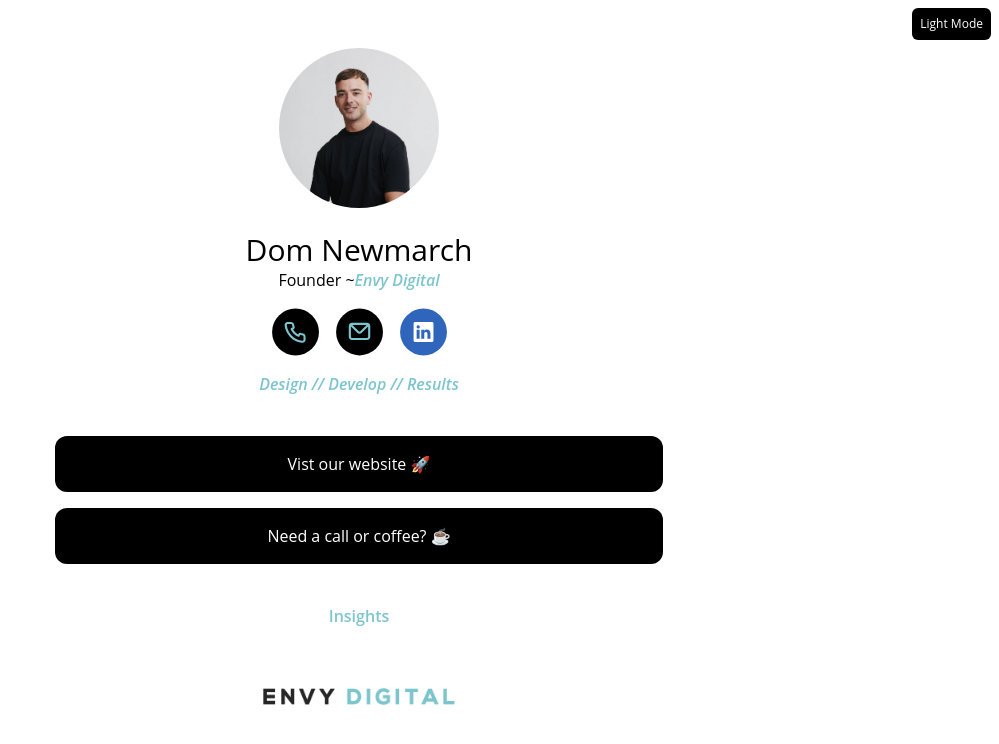
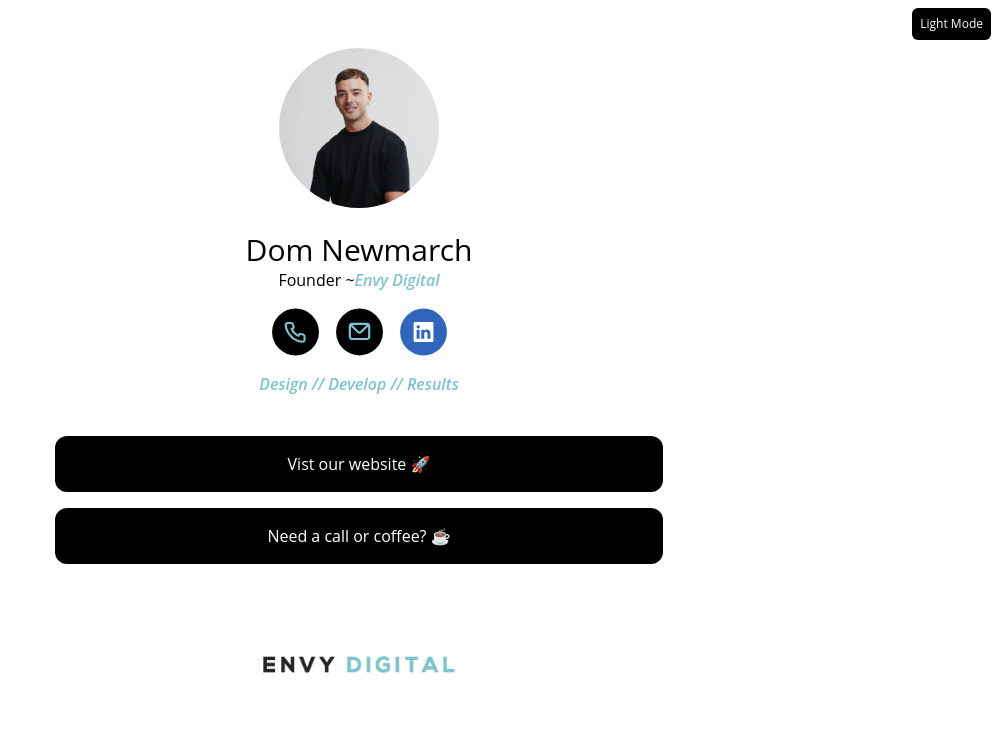
Before and after one commit to Domnewmarch/Envy-Links, a Next.js app: page / in a window 1280 px wide. Shown: the top 744 px of the page, without its empty margins (281-1280 px from the left). Built offline with nearby package versions, Linux system fonts and the light colour scheme.

Commit message:
Update linkBlock.js

```diff
--- a/components/linkBlock.js
+++ b/components/linkBlock.js
@@ -8,7 +8,7 @@
     ]
   },
   {
-    title: 'Insights',
+    title: '',
     links: [
       // { href: 'https://www.linkedin.com/in/dom-newmarch-a554b697/', text: 'An introduction to me 👨🏼‍💻' },
       // { href: 'https://www.instagram.com/envydigitalwebdesign/', text: 'Latest projects 🎨' }
```
